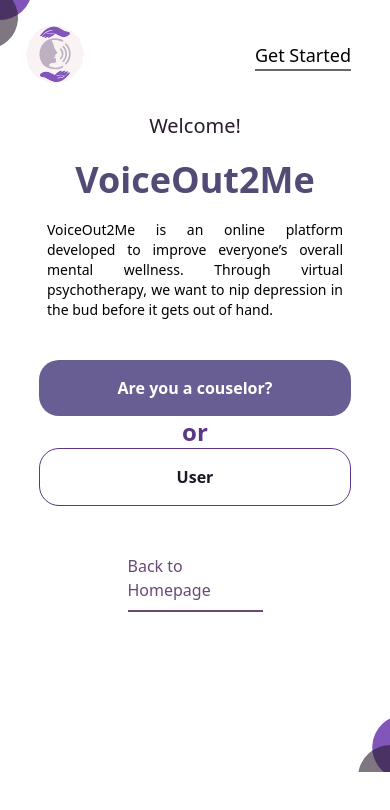
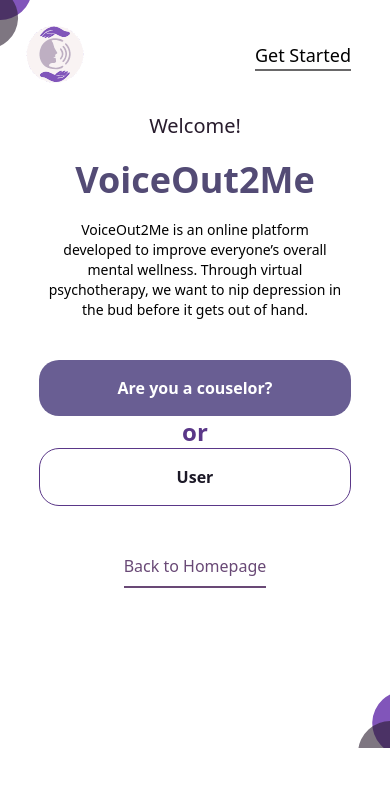
Before and after one commit to ichie-Ozor/voiceOut2Me, a React (Create React App) app: page /getstarted in a window 390 px wide. Shown: the top 810 px of the page. Built offline with nearby package versions, Linux system fonts and the light colour scheme.

Commit message:
get started page responsiveness added

```diff
--- a/src/pages/GetStarted.jsx
+++ b/src/pages/GetStarted.jsx
@@ -22,7 +22,7 @@ const GetStarted = () => {
           <section className="  flex flex-col gap-5 lg:gap-8 justify-center items-center lg:w-[40%] ">
             <h1 className=" text-xl lg:text-[32px] text-[#281C2D] lg:w-[9rem]">Welcome!</h1>
             <h1 className=" text-4xl lg:text-[64px] text-[#534B75] font-extrabold">VoiceOut2Me</h1>
-            <p className=" w-[18.5rem] sm:w-[30rem] text-justify text-sm lg:w-[40rem] lg:text-lg sm:text-center">
+            <p className=" w-[18.5rem] sm:w-[30rem] text-center text-sm lg:w-[40rem] lg:text-lg sm:text-center">
               VoiceOut2Me is an online platform developed to improve everyone’s
               overall mental wellness. Through virtual psychotherapy, we want to
               nip depression in the bud before it gets out of hand.
@@ -34,7 +34,7 @@ const GetStarted = () => {
             <Link className="  py-4 w-[80%] text-white bg-[#695E93] rounded-[20px] font-bold lg:text-[32px] text-center transition-all hover:opacity-70">Are you a couselor?</Link>
             <p className="text-2xl text-[#5A3788] font-[600]">or</p>
             <Link to={"/loginuser"} className="py-4 w-[80%]  lg:text-[32px] text-[#1C1927] font-bold border-[1px] border-[#5A3788] rounded-[20px] text-center transition-all hover:scale-105">User</Link>
-            <Link to={"/"} className="text-[#694976] border-b-2 w-[8.438rem] border-[#694976] py-2 hover:opacity-60 lg:ml-[-60%] mt-10">Back to Homepage</Link>
+            <Link to={"/"} className="text-[#694976] border-b-2 lg:w-[8.438rem] border-[#694976] py-2 hover:opacity-60 lg:ml-[-60%] mt-10">Back to Homepage</Link>
             </div>
           </section>
         </main>
```
